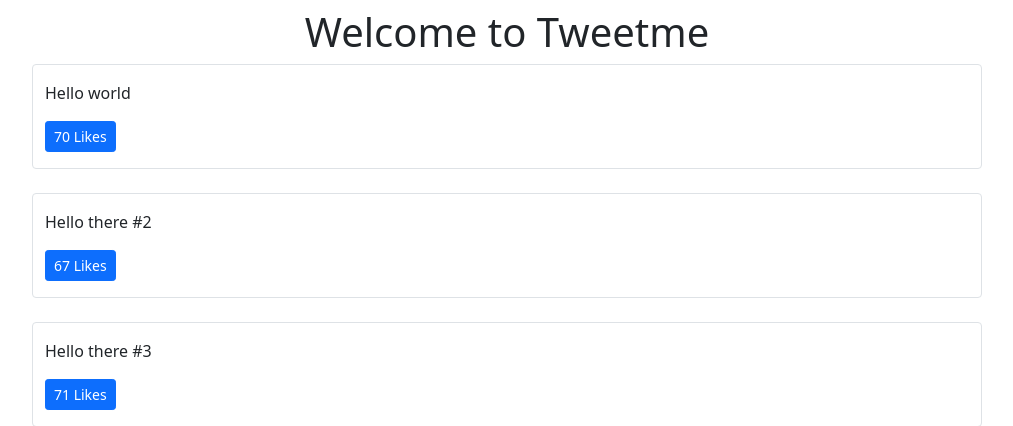
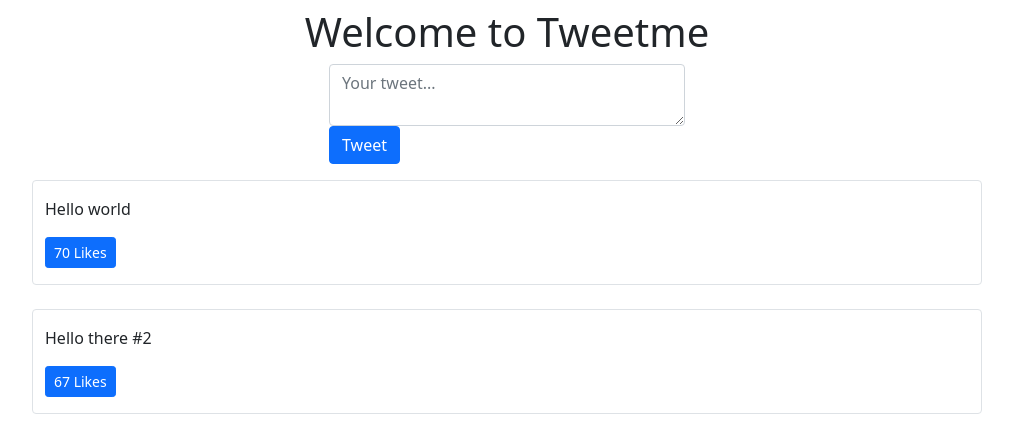
Before and after one commit to ShannonTJ/django-react-social-media, a Django app: page / in a window 1280 px wide. Shown: the part 56-482 px from the top of the page, without its empty margins (133-1146 px from the left). Run offline with Django 3.2, Linux system fonts and the light colour scheme; data comes from the database, SQL or seed files in the repository; both versions use the stored data as it was after the commit.

Commit message:
create tweets on home page

```diff
--- a/templates/pages/home.html
+++ b/templates/pages/home.html
@@ -7,6 +7,17 @@
 <div class="row text-center">
     <div class="col">
         <h1>Welcome to Tweetme</h1>
+    </div>
+</div>
+
+<div class="row mb-3">
+    <div class="col-md-4 mx-auto col-10">
+        <form class="form" method="POST" action="/create-tweet">
+            {% csrf_token %}
+            <input type="hidden" value="/" name="next"/>
+            <textarea class="form-control" name="content" placeholder="Your tweet..."></textarea>
+            <button type="submit" class="btn btn-primary">Tweet</button>
+        </form>
     </div>
 </div>
 
```
Also changed, not shown: db.sqlite3.
